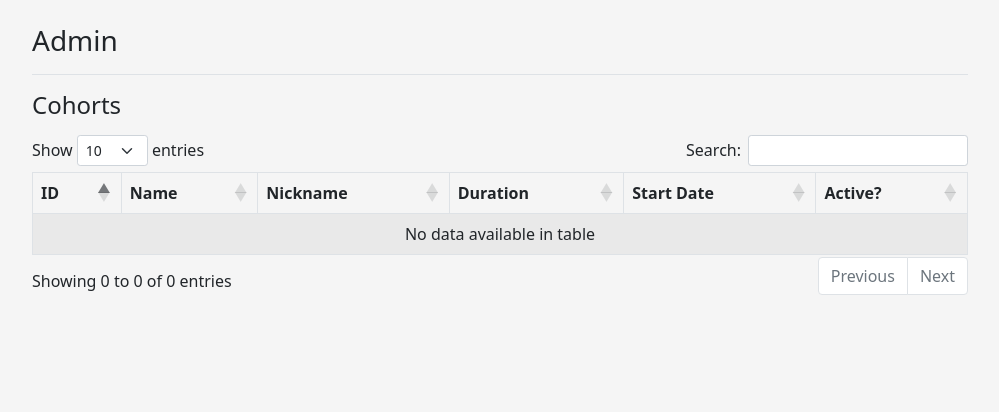
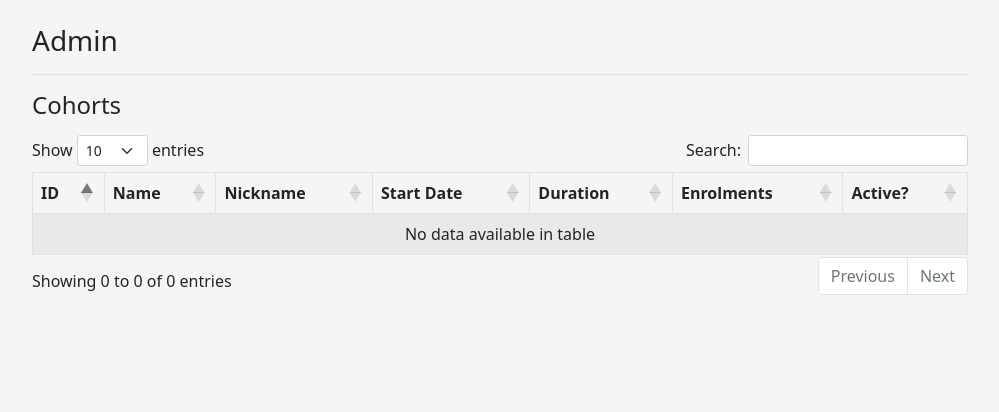
Before and after one commit to code4teens/c4t-web-app, a Flask app: template user/templates/user/admin_cohorts.html in a window 1280 px wide. Shown: the part 56-468 px from the top of the page, without its empty margins (140-1139 px from the left). Run offline with Flask 2, Linux system fonts and the light colour scheme; the template is opened without the code that fills it, so the values that code supplies are empty; some libraries are stand-ins or nearby versions.

Commit message:
feat: no-wrap & enrolment count

```diff
--- a/user/templates/user/admin_cohort.html
+++ b/user/templates/user/admin_cohort.html
@@ -20,7 +20,7 @@
   <h4 class="mb-3">{{ cohort.name }}</h4>
 
   <table
-    class="table table-bordered table-striped table-hover text-center w-100"
+    class="table table-bordered table-striped table-hover text-center text-nowrap w-100"
     id="dataTable">
     <thead>
       <tr>
--- a/user/templates/user/admin_cohorts.html
+++ b/user/templates/user/admin_cohorts.html
@@ -20,7 +20,7 @@
   <h4 class="mb-3">Cohorts</h4>
 
   <table
-    class="table table-bordered table-striped table-hover text-center w-100"
+    class="table table-bordered table-striped table-hover text-center text-nowrap w-100"
     id="dataTable">
     <thead>
       <tr>
@@ -30,10 +30,11 @@
         <th class="visually-hidden" scope="col">Name</th>
         <th scope="col">Nickname</th>
         <th class="visually-hidden" scope="col">Nickname</th>
+        <th scope="col">Start Date</th>
+        <th class="visually-hidden" scope="col">Start Date</th>
         <th scope="col">Duration</th>
         <th class="visually-hidden" scope="col">Duration</th>
-        <th scope="col">Start Date</th>
-        <th class="visually-hidden" scope="col">Start Date</th>
+        <th scope="col">Enrolments</th>
         <th scope="col">Active?</th>
       </tr>
     </thead>
@@ -47,10 +48,12 @@
         <td class="visually-hidden">name={{ cohort.name }}</td>
         <td>{{ cohort.nickname }}</td>
         <td class="visually-hidden">nickname={{ cohort.nickname }}</td>
+        <td>{{ cohort.start_date }}</td>
+        <td class="visually-hidden">start_date={{ cohort.start_date }}</td>
         <td>{{ cohort.duration }}</td>
         <td class="visually-hidden">duration={{ cohort.duration }}</td>
-        <td>{{ cohort.start_date }}</td>
-        <td class="visually-hidden">start_date={{ cohort.start_date }}</td>
+        <td>{{ cohort.enrolments|selectattr("user.is_admin",
+          "false")|list|length}}</td>
         <td>
           {% if cohort.is_active %}
           <span class="text-success">Yes</span>
```
